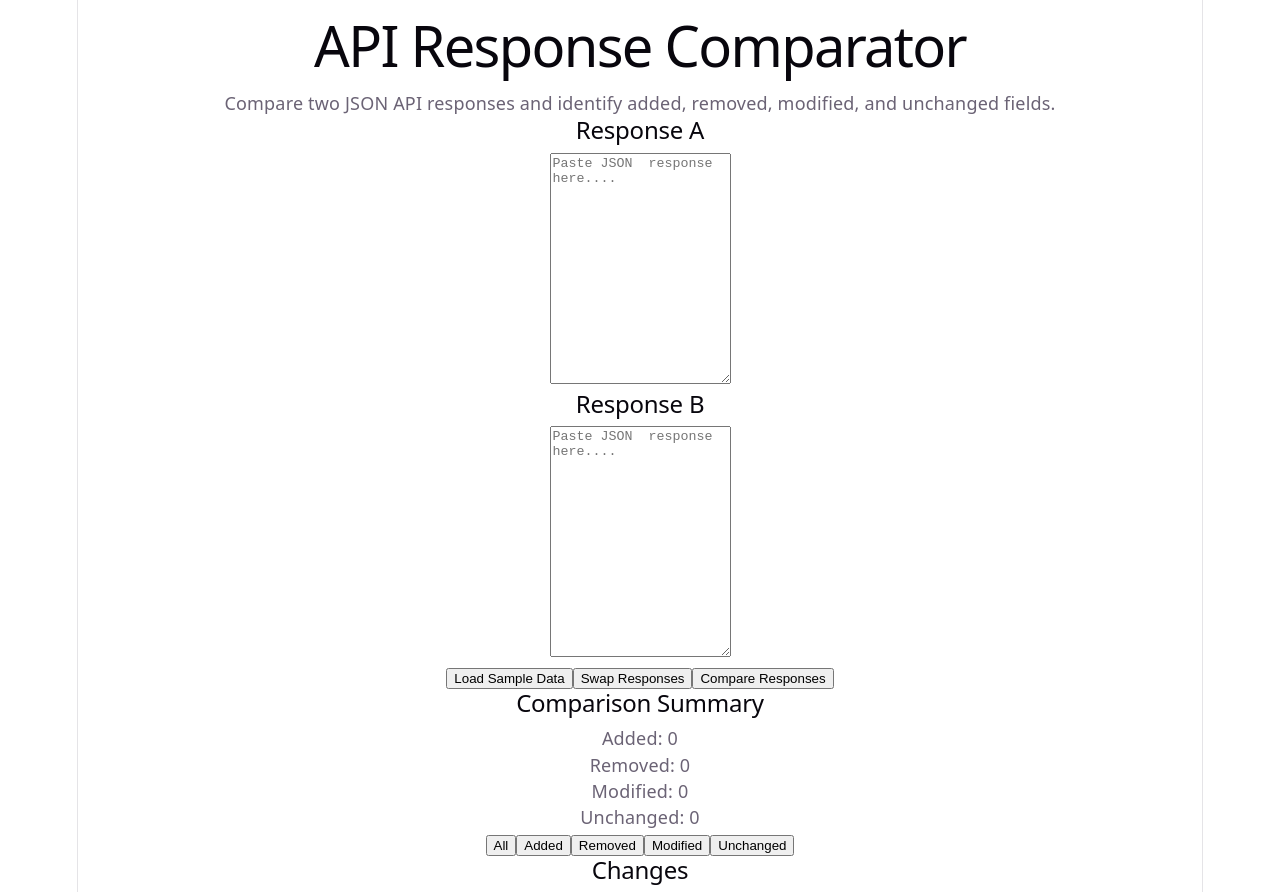
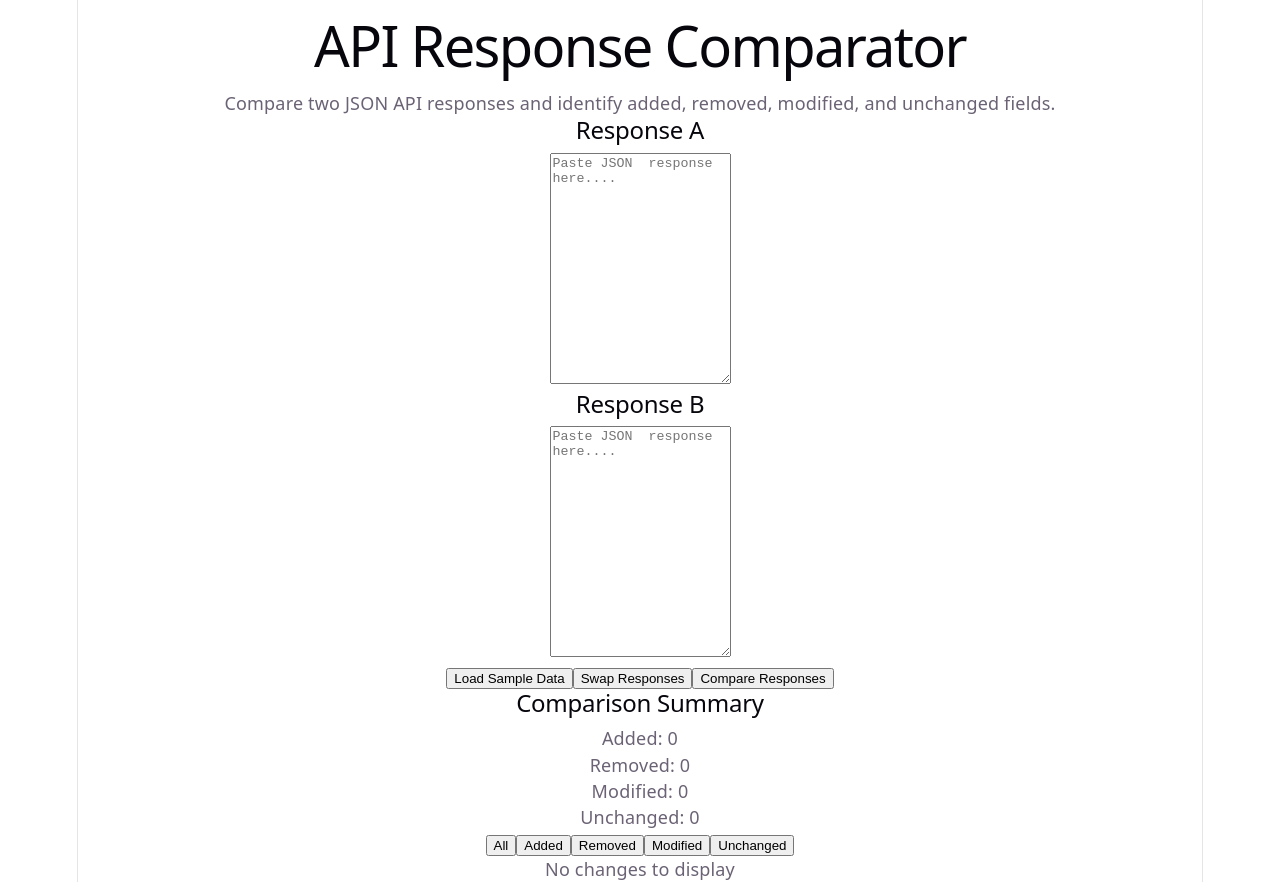
Before and after one commit to arpan23-27/api-response-comparator, a React (Vite) app: page / in a window 1280 px wide. Built offline with nearby package versions, Linux system fonts and the light colour scheme.

Commit message:
Add empty state for changes

```diff
--- a/src/components/ChangeList.jsx
+++ b/src/components/ChangeList.jsx
@@ -1,6 +1,11 @@
 import ChangeItem from "./ChangeItem";
+import EmptyState from "./EmptyState";
 
 function ChangeList({ changes }) {
+  if (changes.length === 0) {
+    return <EmptyState />;
+  }
+
   return (
     <div>
       <h2>Changes</h2>
--- /dev/null
+++ b/src/components/EmptyState.jsx
@@ -0,0 +1,9 @@
+function EmptyState() {
+    return (
+        <div>
+            <p>No changes to display</p>
+        </div>
+    );
+}
+
+export default EmptyState;
```
